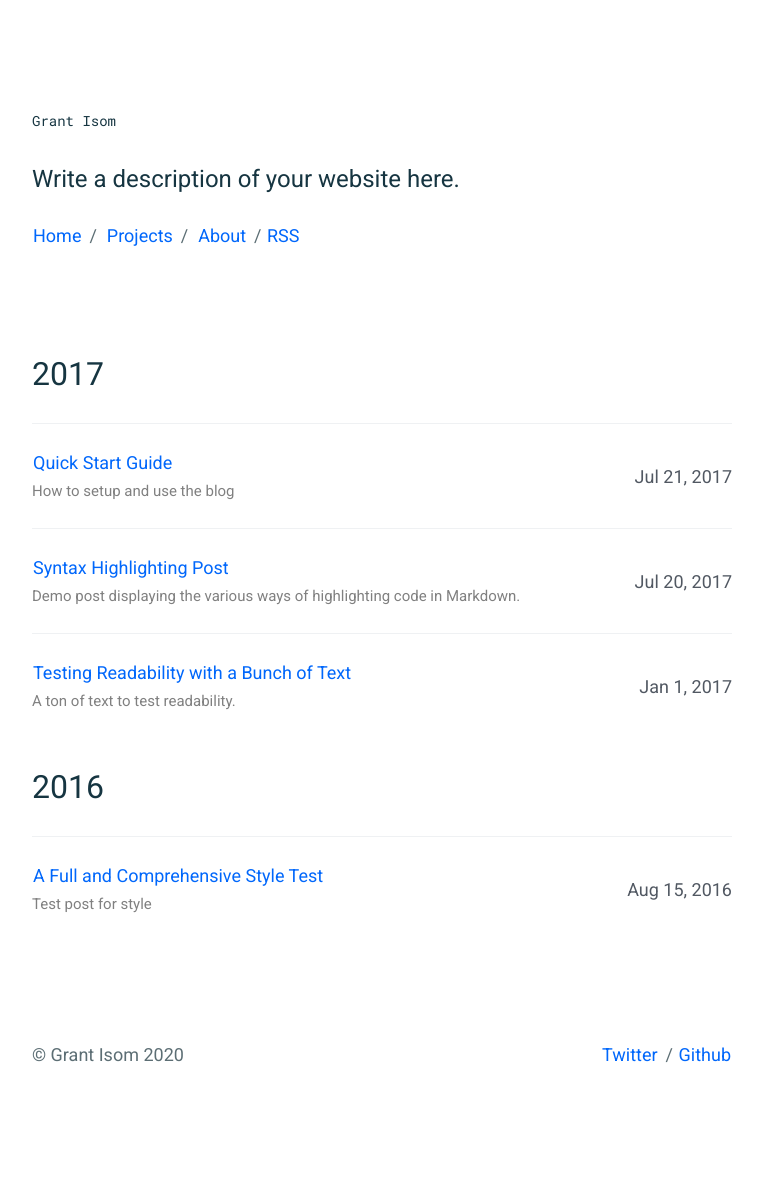
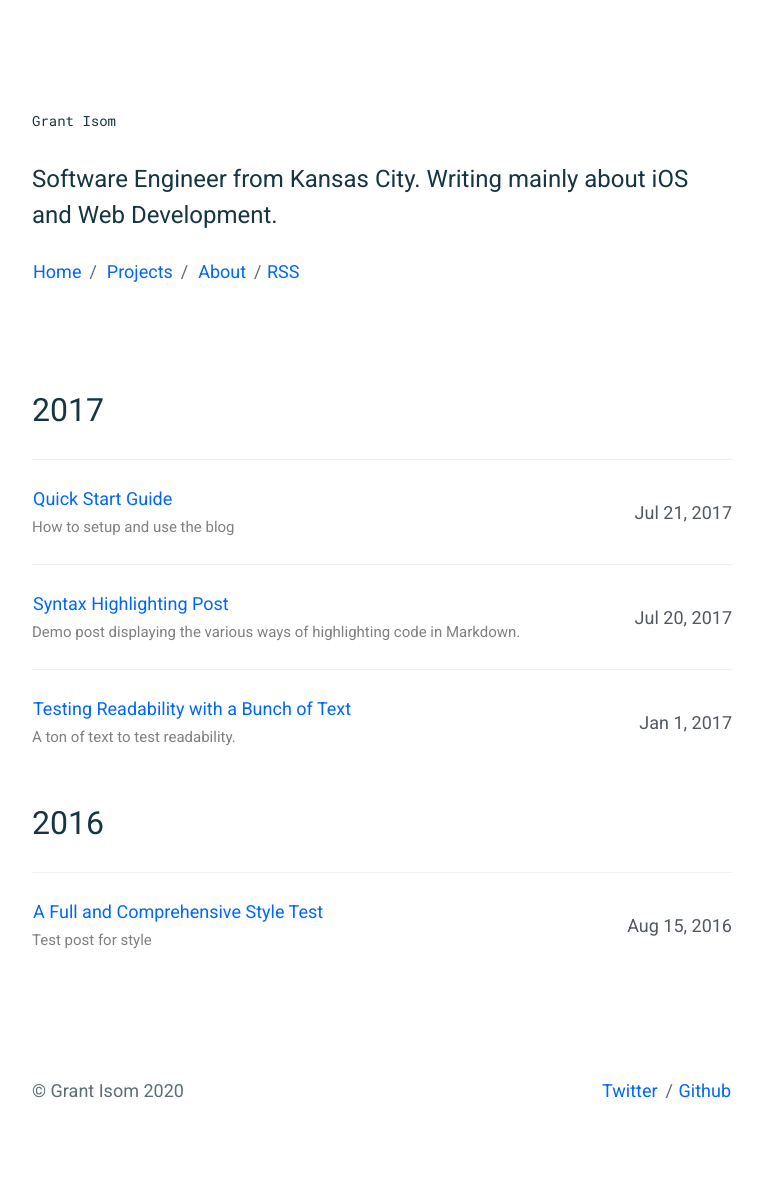
Before and after one commit to glisom/glisom.github.io, a Jekyll site: the page built from index.html, in a window 1280 px wide. Shown: the whole page, without its empty margins (258-1021 px from the left). Built offline with Jekyll 4.4.1, drawn with Linux system fonts in a browser that asks for light colours; before the commit the page ends 1168 px from its top, so only the background shows below that.

Commit message:
Config changes

```diff
--- a/_config.yml
+++ b/_config.yml
@@ -1,7 +1,8 @@
 # Site settings
 title: "Grant Isom"
 description: >
-  Write a description of your website here.
+  Software Engineer from Kansas City.
+  Writing mainly about iOS and Web Development.
 
 author: Grant Isom
 email: grant.isom@gmail.com
```
